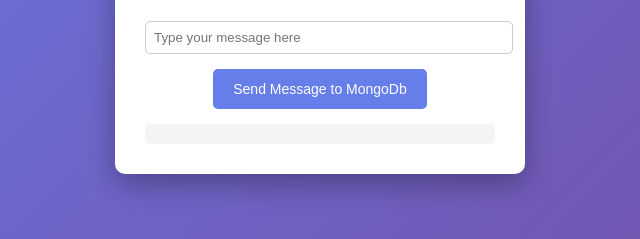
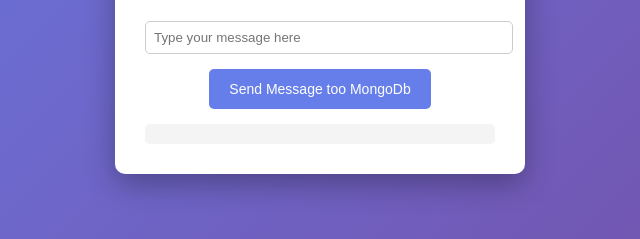
Before and after one commit to ybaba8822/Unlox-2nd-last-project, a plain HTML site: page frontend/index.html in a window 1280 px wide. Shown: the part 392-631 px from the top of the page, 320-960 px from the left. Drawn offline with Linux system fonts and the light colour scheme.

Commit message:
new release

```diff
--- a/frontend/index.html
+++ b/frontend/index.html
@@ -62,7 +62,7 @@
 
     <input type="text" id="messageInput" placeholder="Type your message here" />
 
-    <button onclick="sendData()">Send Message to MongoDb </button>
+    <button onclick="sendData()">Send Message too MongoDb </button>
 
     <div id="result" class="result"></div>
   </div>
```
